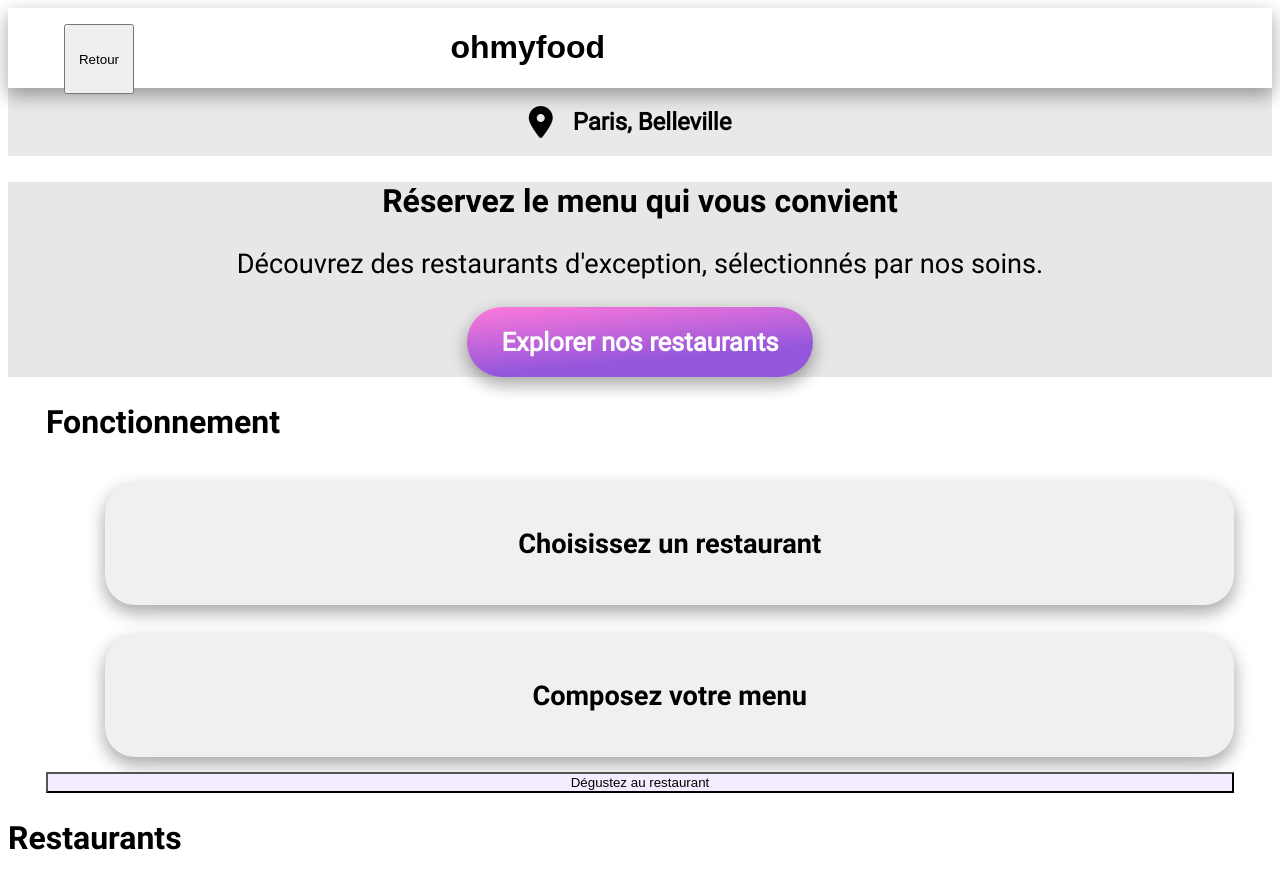
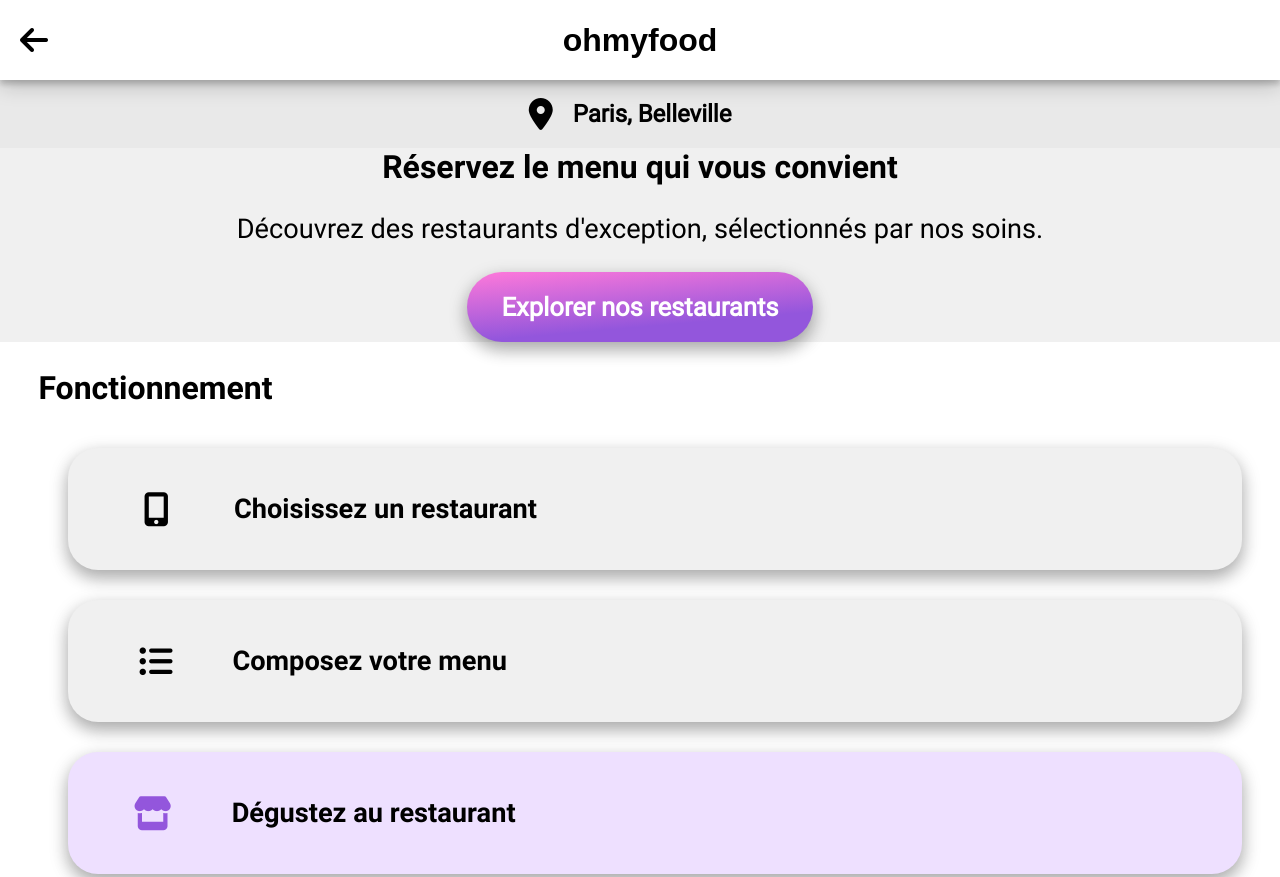
Before and after one commit to RykesZ/Projet_3, a website: page index.html in a window 1280 px wide. Shown: the top 877 px of the page. Drawn offline with Linux system fonts and the light colour scheme; a web font is replaced by a local one.

Commit message:
1st part corrected

```diff
--- a/index.html
+++ b/index.html
@@ -9,15 +9,18 @@
 
 <body>
     <header>
-        <div class="true_header">
-            <button id="retour">Retour</button>
-            <h1 id="logo">ohmyfood</h1>
-        </div>
-        <div class="localisation">
-            <i class="fas fa-map-marker-alt fa-2x"></i>
-            <p class="localisation__ville">Paris, Belleville</p>
-        </div>
+            <h1>ohmyfood</h1>
     </header>
+
+    <nav id="Retour"><a href="#">
+        <i class="fas fa-arrow-left fa-2x"></i>
+    </a></nav>
+
+
+    <div class="localisation">
+        <i class="fas fa-map-marker-alt fa-2x"></i>
+        <p class="localisation__ville">Paris, Belleville</p>
+    </div>
 
     <section class="explorer">
         <h2>Réservez le menu qui vous convient</h2>
@@ -26,9 +29,20 @@
     </section>
     <section class="fonctionnement">
         <h2>Fonctionnement</h2>
-        <button class="fonctionnement__bubble"><!--Logo 1 --><!--Icône tel -->Choisissez un restaurant</button>
-        <button class="fonctionnement__bubble"><!--Logo 2 --><!--Icône liste -->Composez votre menu</button>
-        <button class="fonctionnement__bubble--purple"><!--Logo 3 --><!--Icône market -->Dégustez au restaurant</button>
+        <button class="fonctionnement__bubble">
+            <i class="fas fa-mobile-alt fa-lg"></i>
+            Choisissez un restaurant
+        </button>
+        <button class="fonctionnement__bubble">
+            <!--Logo 2 -->
+            <i class="fas fa-list-ul fa-lg"></i>
+            Composez votre menu
+        </button>
+        <button class="fonctionnement__bubble fonctionnement__bubble--purple">
+            <!--Logo 3 -->
+            <i class="fas fa-store fa-lg"></i>
+            Dégustez au restaurant
+        </button>
     </section>
     <section>
         <h2>Restaurants</h2>
--- a/sass/base/_base.scss
+++ b/sass/base/_base.scss
@@ -1,12 +1,17 @@
+body {
+    margin: 0;
+}
+
 .explorer {
     text-align: center;
-    background-color: #e7e7e7;
+    background-color: #f0f0f0;
     h2, p {
         text-align: center;
     }
     h2 {
         margin-left: $margin-h2-explorer;
         margin-right: $margin-h2-explorer;
+        margin-top: 0px;
     }
     p {
         margin-left: $margin-p-explorer;
--- a/sass/components/_buttons.scss
+++ b/sass/components/_buttons.scss
@@ -1,10 +1,3 @@
-#retour {
-    position: absolute;
-    left: 5%; top: 3%;
-    height: 70px;
-    width: 70px;
-}
-
 .explorer {
     &__button {
         border-radius: 50px;
@@ -28,15 +21,39 @@
         border-radius: 30px;
         margin-top: 15px;
         margin-bottom: 15px;
-        margin-left: 5%;
+        margin-left: 30px;
         padding: 35px;
         padding-top: 45px;
         padding-bottom: 45px;
         box-shadow: 0 8px 16px 0 rgba(0,0,0,0.2), 0 6px 20px 0 rgba(0,0,0,0.19);
         font-size: 1.7em;
         font-family: 'Roboto-Bold';
+        display: flex;
+        justify-content: flex-start;
+        align-items: center;
+        pointer-events: none;
         &--purple {
-            background-color: #f5edff;
+            background-color: #eee0ff;
+        }
+        .fa-mobile-alt {
+            margin-left: 40px;
+            margin-right: 65px;
+        }
+        .fa-list-ul {
+            margin-left: 35px;
+            margin-right: 60px;
+        }
+        .fa-store {
+            margin-left: 30px;
+            margin-right: 60px;
+            color: $colour-primary;
+        }
+        .icon-one {
+            width: 50px;
+            height: 50px;
+           position: absolute;
+           left: 20px;
+           background-color: white;
         }
     }
 }
--- a/sass/layout/_header.scss
+++ b/sass/layout/_header.scss
@@ -1,27 +1,40 @@
 header {
     display: flex;
-    flex-direction: column;
     justify-content: center;
+    position: fixed;
+    width: 100%;
+    z-index: 1000;
+    background-color: white;
+    height: 80px;
+    top: 0;
+    align-items: center;
+    box-shadow: 0 4px 6px 0 rgba(0,0,0,0.2), 0 6px 20px 0 rgba(0,0,0,0.19);
 }
 
-.true_header {
-    z-index: 2;
+#Retour {
     display: flex;
-    flex-direction: row;
-    box-shadow: 0 8px 16px 0 rgba(0,0,0,0.2), 0 6px 20px 0 rgba(0,0,0,0.19);
+    justify-content: flex-start;
+    position: fixed;
+    width: 100%;
+    z-index: 1001;
+    height: 80px;
+    top: 0;
+    align-items: center;
+    padding-left: 20px;
+    a {
+        text-decoration: none;
+        color: black;
+    }
 }
+
 
 .localisation {
     display: flex;
     justify-content: center;
     text-align: center;
     background-color: $bg-colour-localisation;
+    margin-top: 80px;
     &__ville {
         margin: 20px;
     }
 }
-
-#logo {
-    position: relative;
-    left: 35%;
-}
```
Also changed, not shown: public/css/style.css, 1 other file.
